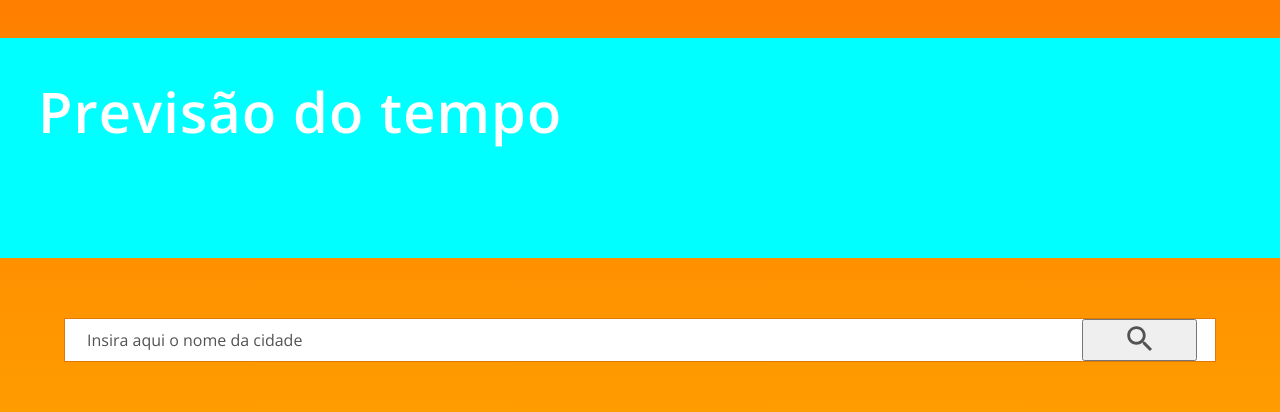
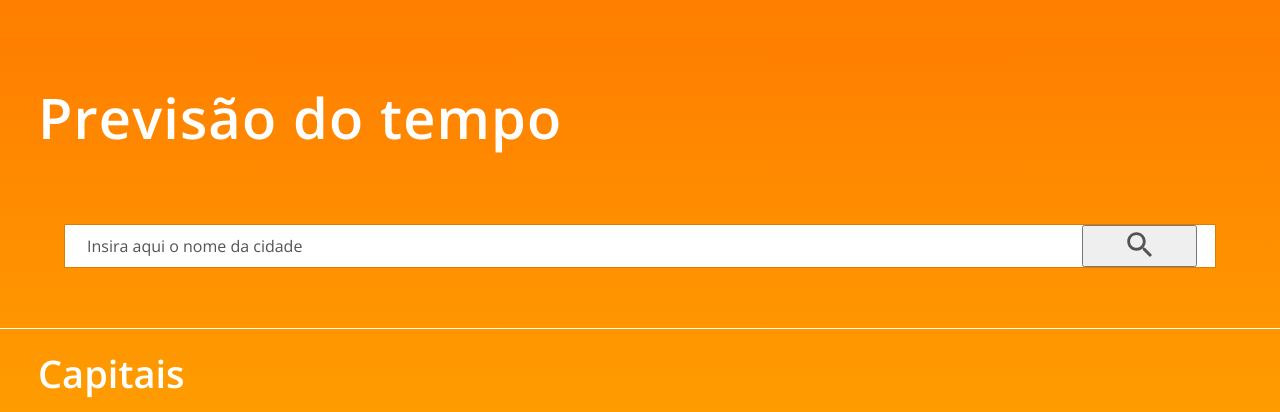
Before and after one commit to diazevedo/1STi-desafio-frontend, a React (Create React App) app: page / in a window 1280 px wide. Shown: the top 412 px of the page. Built offline with nearby package versions, Linux system fonts and the light colour scheme; no server answers.

Commit message:
Header and Form spaces done

```diff
--- a/src/components/FormSearchCitySti/styles.css
+++ b/src/components/FormSearchCitySti/styles.css
@@ -36,3 +36,11 @@
   right: 18px;
   color: #535353;
 }
+
+@media (min-width: 600px) {
+
+  .form-city-sti {
+    margin-top: 20px;
+  }
+
+}
--- a/src/components/headerSti/styles.css
+++ b/src/components/headerSti/styles.css
@@ -17,10 +17,6 @@
 
 @media (min-width: 500px) {
 
-  .header-sti {
-    background-color: aqua;
-  }
-
   .header-sti .title-sti {
     width: 300px
   }
@@ -30,8 +26,7 @@
 @media (min-width: 600px) {
 
   .header-sti {
-    height: 180px;
-    padding-top: 40px;
+    padding-top: 46px;
   }
 
   .header-sti .title-sti {
```
